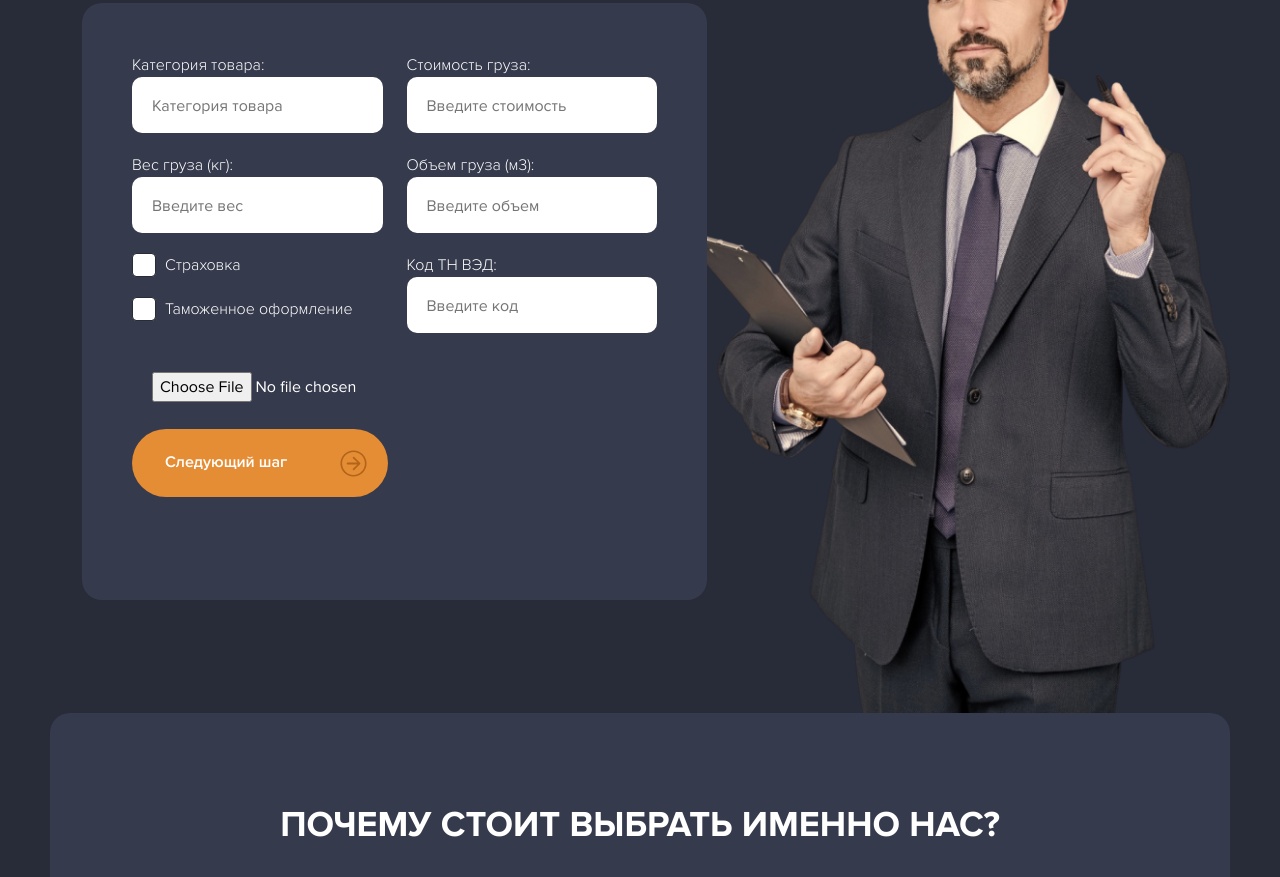
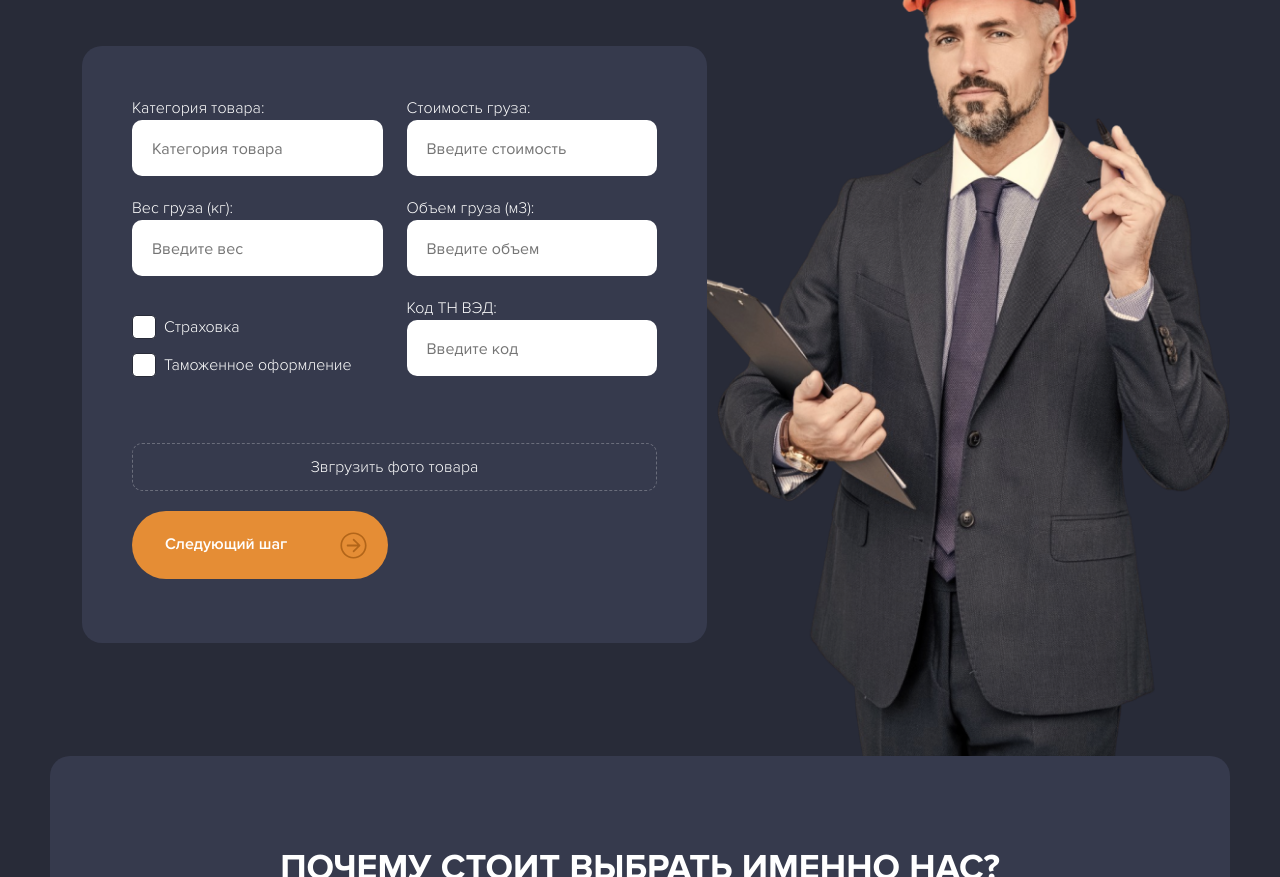
Before and after one commit to XelgaAr/MasterTao, a website: page dev/index.html in a window 1280 px wide. Shown: the part 1079-1956 px from the top of the page. Drawn offline with nearby package versions, Linux system fonts and the light colour scheme; files that its build step writes are made by us from their sources.

Commit message:
stsrted calculation form

```diff
--- a/dev/assets/js/custom.js
+++ b/dev/assets/js/custom.js
@@ -2,28 +2,56 @@
   burger.addEventListener('click', function() {
       burger.classList.toggle('is-active');
   });
-  document.getElementById('fileInput').onchange = function () {
+  document.getElementById('fileInput').onchange = function() {
 
 
-// document.getElementById('file-name').innerHTML = this.files[0].name;
+      // document.getElementById('file-name').innerHTML = this.files[0].name;
 
 
-    document.getElementById('file-name').innerHTML = this.value;
+      document.getElementById('file-name').innerHTML = this.value;
   };
+
+
+  const checkButtons = document.querySelectorAll('.input-box.check')
+  console.log(checkButtons);
+
+  checkButtons.forEach(item => {
+      const colParent = item.closest('.col-lg-6');
+      colParent ? colParent.classList.add('padding-top') : null;
+
+  })
+
+
+
+
+
+
+
+
+
+
+
+
+
+
+
+
+
+
+
+
 
   $(document).ready(function() {
       $('.first-screen').slick({
           infinite: true,
           dots: true,
           appendArrows: '.first-screen-nav',
-          responsive: [
-            {
+          responsive: [{
               breakpoint: 991,
               settings: {
-            arrows: false,
+                  arrows: false,
               }
-            }
-          ]
+          }]
       });
       $('.first-screen').append($('.first-screen-nav'));
   })
--- a/dev/sass/calculation.scss
+++ b/dev/sass/calculation.scss
@@ -22,22 +22,25 @@ form.calculation-form {
     .row {
         padding: 0 50px;
     }
-     .one {
+
+    .one {
         display: flex;
         justify-content: center;
         align-items: center;
         padding-top: 50px;
 
 
-     }
+    }
 
 
     .template-title {
         padding-bottom: 0;
     }
-    .input-box{
+
+    .input-box {
         padding: 0 0 20px;
     }
+
     input {
         background-color: #fff;
         border-radius: 10px;
@@ -45,20 +48,43 @@ form.calculation-form {
         width: 100%;
         height: 56px;
         padding: 19px 0 18px 20px;
+    }
+
+    .form-check-input {
+        display: none;
+    }
+
+    .check {
+        padding-left: 16px;
+    }
+
+    #fileInput {
+        display: none;
+    }
+
+    label[for="fileInput"] {
+
+        width: 100%;
+
+        border-radius: 10px;
+        border: 1px dashed #ffffff42;
+        text-align: center;
+        padding: 11px 10px;
+        margin: 0;
+
 
     }
-//         #file {
-//        opacity: 0;
-//        position: absolute;
-//         }
-// }
-.form-check-input{
-    display: none;
+
+    .padding-top {
+        padding-top: 19px;
+
+    }
+
+    .check {
+        padding-bottom: 7px;
+    }
+
+    #file-name {
+        margin-top: 47px;
+    }
 }
-.check{
-    padding-left: 33px;
-}
-#fileInput{
-    background-color:transparent;
-}
-}
--- a/dev/sass/first-screen.scss
+++ b/dev/sass/first-screen.scss
@@ -1,5 +1,5 @@
 .first-screen {
-    margin: 0 auto 97px;
+    margin: 0 auto 73px;
     width: 100%;
     position: relative;
 
@@ -76,4 +76,8 @@
     .slick-next::before {
         content: "";
     }
+
 }
+.slick-dotted.slick-slider {
+    margin-bottom: 73px;
+}
--- a/dev/templates/calculation.html
+++ b/dev/templates/calculation.html
@@ -11,7 +11,7 @@
                         <input type="text" id="product-category" name="product-category" placeholder="Категория товара">
                     </div>
                     <div class="input-box ">
-                         <label for="product-weight">Вес груза (кг):</label>
+                        <label for="product-weight">Вес груза (кг):</label>
                         <input type="number" id="product-weight" name="product-weight" placeholder="Введите вес">
                     </div>
                 </div>
@@ -28,12 +28,12 @@
             </div>
             <div class="row">
                 <div class="col-lg-6">
-                    <div class="input-box">
-                        <input  type="checkbox" id="number" class="form-check-input">
+                    <div class="input-box check">
+                        <input type="checkbox" id="number" class="form-check-input">
                         <label for="number" class="check">Страховка</label>
                     </div>
 
-                    <div class="input-box">
+                    <div class="input-box check">
                         <input type="checkbox" id="number-1" class="form-check-input">
                         <label for="number-1" class="check">Таможенное оформление</label>
                     </div>
@@ -52,7 +52,7 @@
                 <div class="col-lg-12">
                     <div class="input-box">
                         <div id="file-name"></div>
-
+                        <label for="fileInput">Звгрузить фото товара</label>
                         <input type="file" id="fileInput" name="file">
 
                     </div>
```
